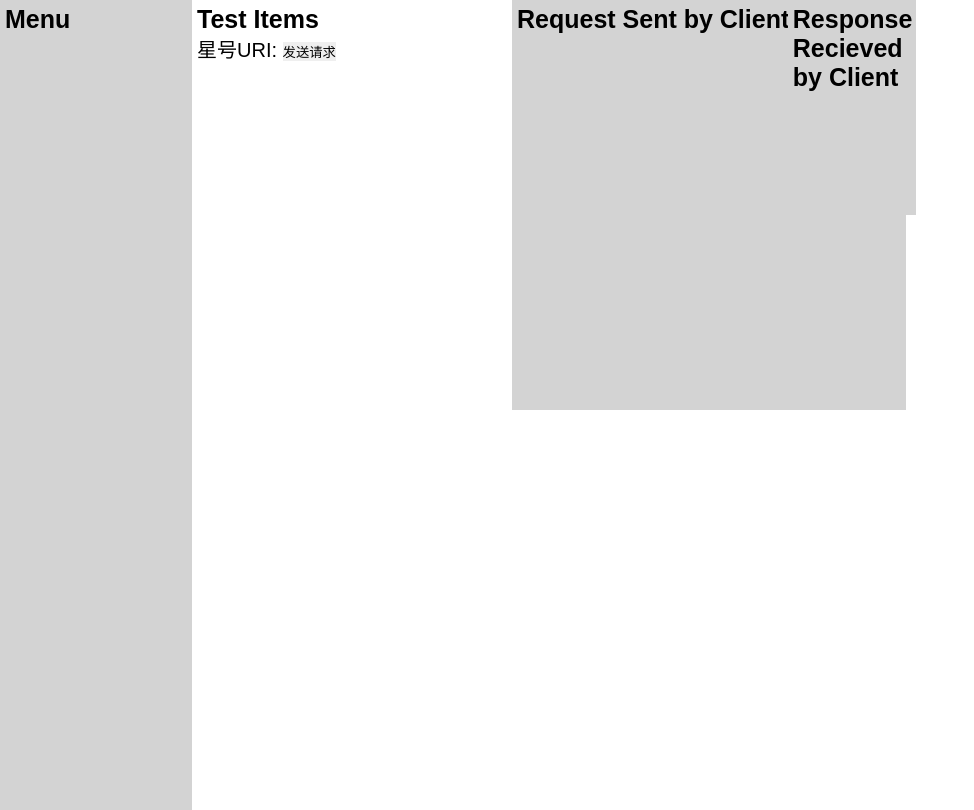
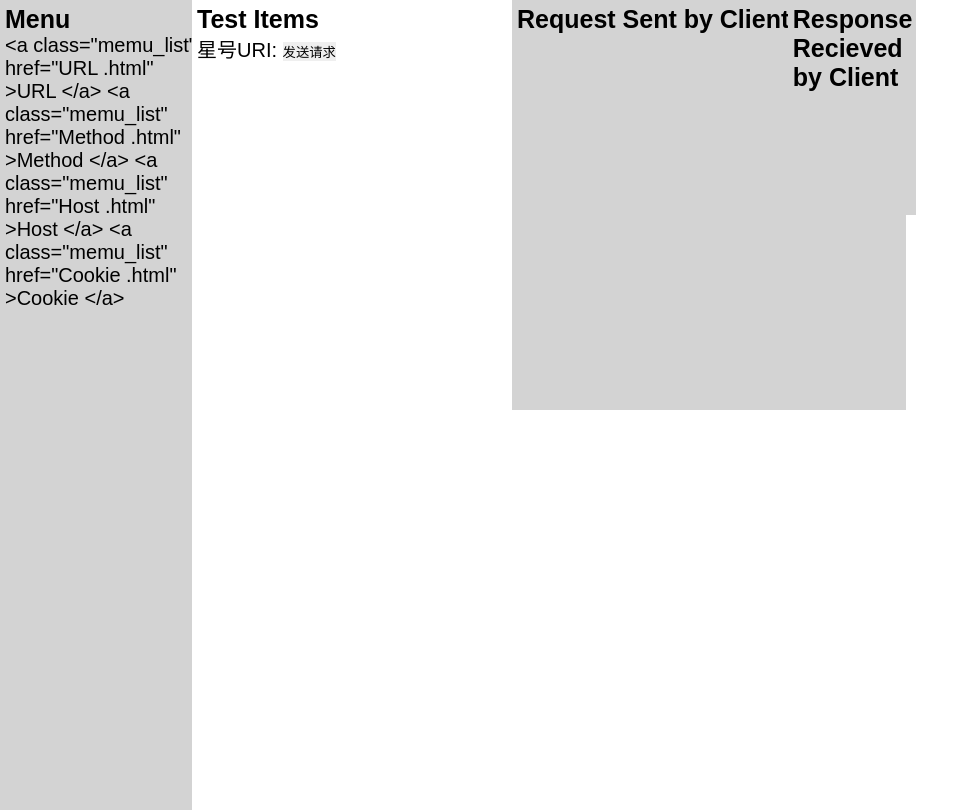
Before and after one commit to fchao-x/HttpTestProject, a Django app: page / in a window 1280 px wide. Shown: the whole page, without its empty margins (0-974 px from the left). Run offline with Django 3.2, Linux system fonts and the light colour scheme.

Commit message:
modify base
modify base

```diff
--- a/HttpTest/templates/base.html
+++ b/HttpTest/templates/base.html
@@ -130,7 +130,9 @@
 <body>
 	<div id="menu">
 		<h1 class="top">Menu</h1>
-		{% include "menu.html" %}
+		{% for it in item_list %}
+			{{ it }}
+		{% endfor %}
 	</div>
 	<div id="test_items">
 		<h1 class="top">Test Items</h1>
--- a/HttpTest/views.py
+++ b/HttpTest/views.py
@@ -26,8 +26,7 @@ def index(request):
 			item_list.append(item)
 		else:
 			pass
-	render(request, 'menu.html', {'item_list': item_list})
-	return render(request, 'base.html')
+	return render(request, 'base.html', {'item_list': item_list})
 
 def menu(request):
 	item_list = []
```
